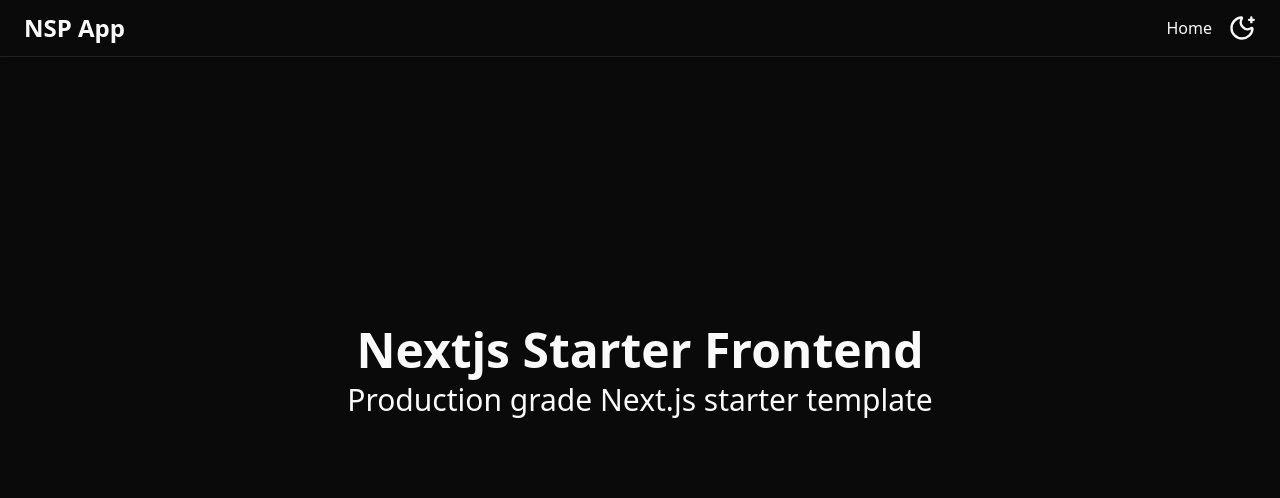
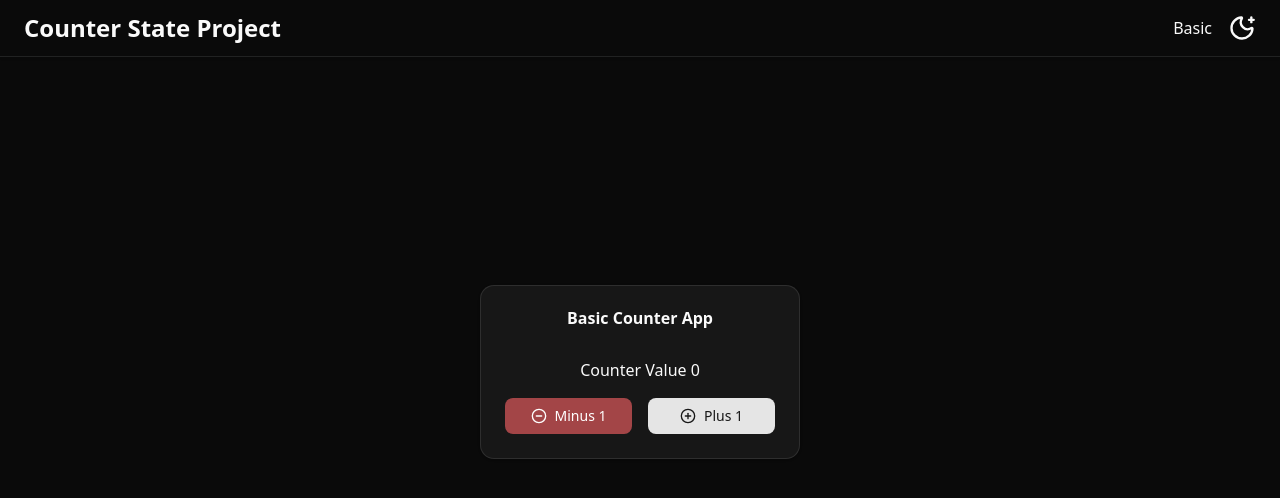
Before and after one commit to kaushikmondal-dev/counter-state-project, a Next.js app: page / in a window 1280 px wide. Shown: the top 498 px of the page. Built offline with nearby package versions, Linux system fonts and the light colour scheme.

Commit message:
basic counter link, metadata and ui

```diff
--- a/package.json
+++ b/package.json
@@ -13,7 +13,7 @@
 		"@radix-ui/react-slot": "^1.2.4",
 		"class-variance-authority": "^0.7.1",
 		"clsx": "^2.1.1",
-		"lucide-react": "^0.557.0",
+		"lucide-react": "^0.561.0",
 		"next": "^16.0.8",
 		"next-themes": "^0.4.6",
 		"react": "^19.2.1",
--- a/src/app/page.tsx
+++ b/src/app/page.tsx
@@ -1,17 +1,45 @@
+import { Button } from "@/components/shadcnui/button";
+import {
+	Card,
+	CardContent,
+	CardHeader,
+	CardTitle,
+} from "@/components/shadcnui/card";
+import { CircleMinus, CirclePlus } from "lucide-react";
 import { Metadata } from "next";
 
 export const metadata: Metadata = {
-	title: "Nextjs Starter Frontend",
-	description: "Production grade Next.js starter template",
+	title: "Basic | Counter State Project",
+	description: "Basic page of Counter State Project",
 };
 
 const page = () => {
 	return (
 		<section className="grid h-[90dvh] place-items-center">
-			<div className="space-y-2 text-center">
-				<h1 className="text-5xl font-semibold">Nextjs Starter Frontend</h1>
-				<h2 className="text-3xl">Production grade Next.js starter template</h2>
-			</div>
+			<Card className="w-xs">
+				<CardHeader>
+					<CardTitle className="text-center font-black">
+						Basic Counter App
+					</CardTitle>
+				</CardHeader>
+				<CardContent className="text-center">
+					<div>Counter Value 0</div>
+					<div className="grid grid-cols-2 gap-4 pt-4">
+						<Button
+							className="px-4"
+							variant={"destructive"}>
+							<CircleMinus />
+							Minus 1
+						</Button>
+						<Button
+							className="px-4"
+							variant={"default"}>
+							<CirclePlus />
+							Plus 1
+						</Button>
+					</div>
+				</CardContent>
+			</Card>
 		</section>
 	);
 };
--- a/src/components/Header/Header.tsx
+++ b/src/components/Header/Header.tsx
@@ -11,12 +11,12 @@
 					<h1
 						className="text-2xl font-semibold"
 						aria-label="App Name">
-						NSP App
+						Counter State Project
 					</h1>
 				</Link>
 
 				<nav className="flex items-center gap-4">
-					<Link href={"/"}>Home</Link>
+					<Link href={"/"}>Basic</Link>
 
 					<ThemeToggleButton />
 				</nav>
```
Also changed, not shown: 1 other file (tests, documents, lock files or other folders).
